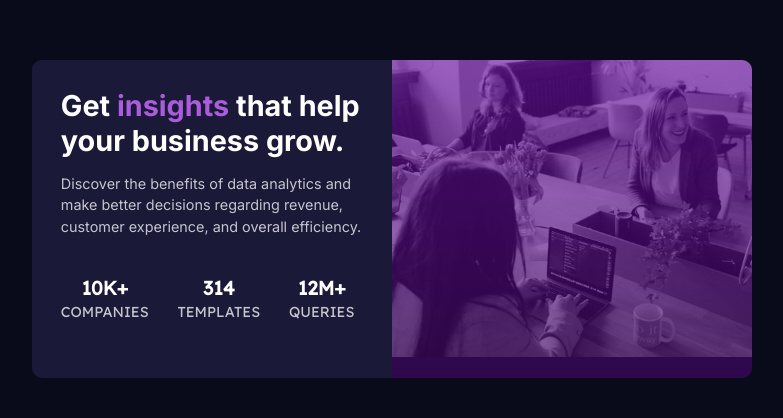
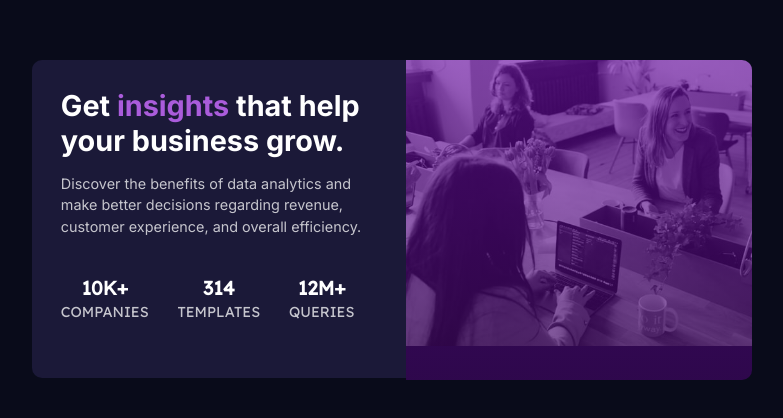
Before and after one commit to Hassiai/Stats-card, a plain HTML site: page index.html in a window 1280 px wide. Shown: the part 190-608 px from the top of the page, without its empty margins (248-1031 px from the left). Drawn offline with Linux system fonts and the light colour scheme.

Commit message:
Update style.css

```diff
--- a/style.css
+++ b/style.css
@@ -22,7 +22,7 @@ body {
 
     background: linear-gradient(hsla(277, 74%, 36%, 0.562), hsla(277, 90%, 33%, 0.562)), url(imobile.jpg) no-repeat;
     background-size: contain;
-    height: 32vh;
+    height: 33.5vh;
     border-radius: 10px 10px 0 0;
 
 }
@@ -93,17 +93,17 @@ p {
 
     .col_text {
         padding: 2em;
-        width: 50%;
+        width: 52%;
         text-align: left;
         border-radius: 10px 0 0 10px;
         height: 39.8vh;
     }
 
     .col_img {
-        width: 50%;
+        width: 48%;
         background: linear-gradient(hsla(277, 90%, 33%, 0.641), hsla(277, 87%, 22%, 0.641)), url(image-header-desktop.jpg) no-repeat;
         background-size: contain;
-        height: 39.8vh;
+        height: 40vh;
         order: 1;
 
         border-radius: 0 10px 10px 0;
```
